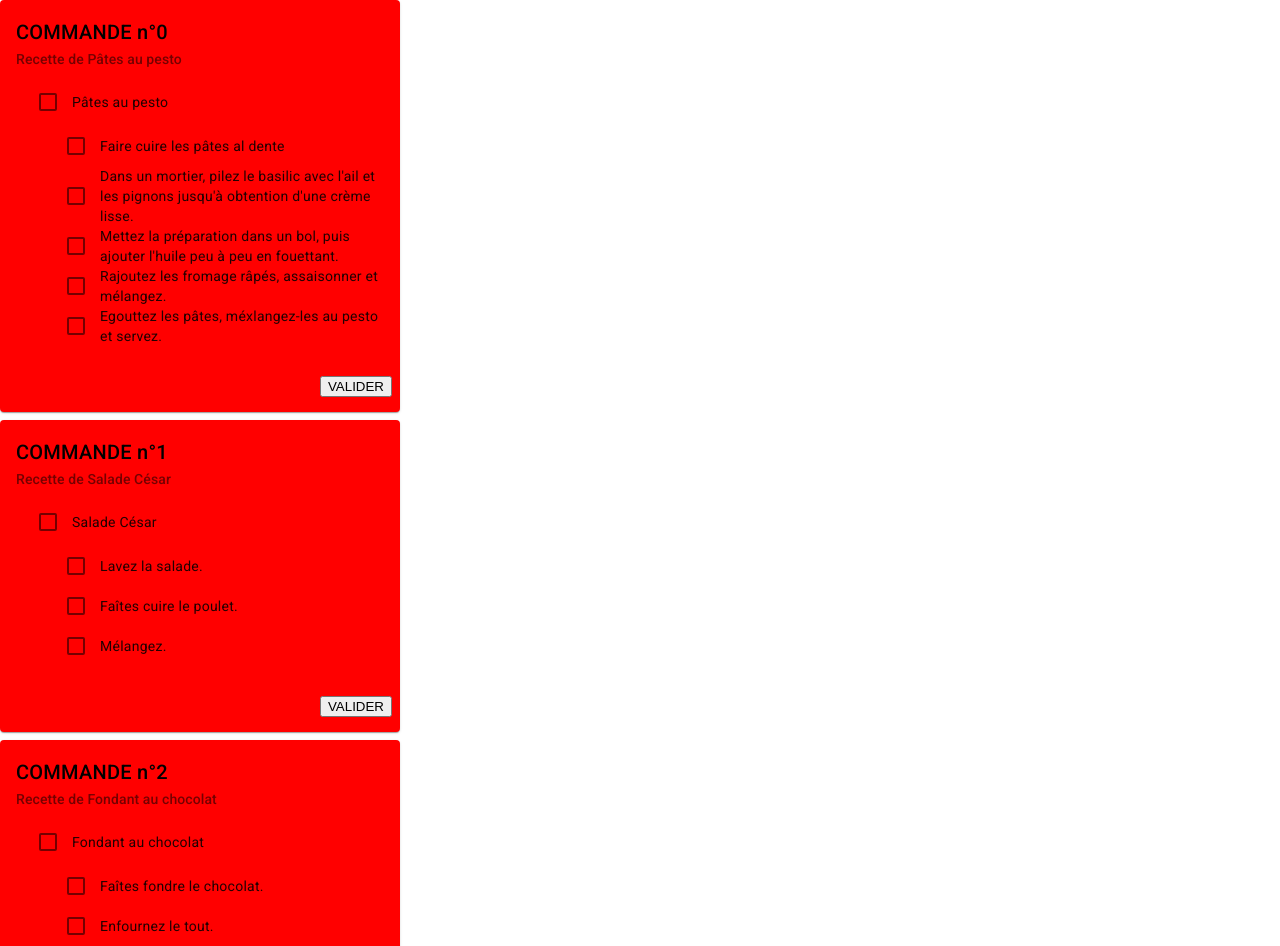
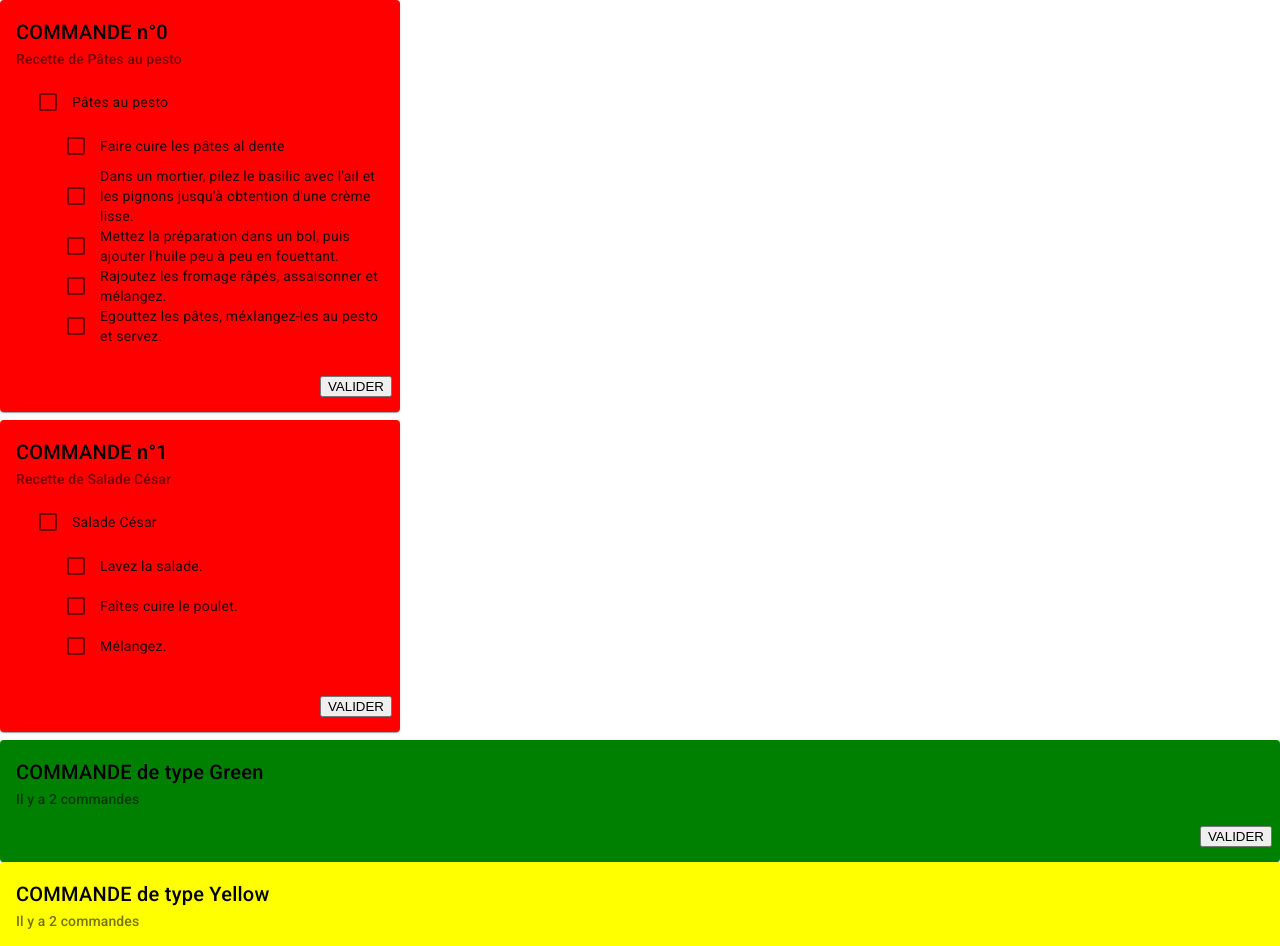
Before and after one commit to EvaRadu/eCuisine, an Angular app: page / in a window 1280 px wide. Shown: the top 946 px of the page. Built offline with nearby package versions, Linux system fonts and the light colour scheme.

Commit message:
Clusterize card component

```diff
--- a/src/app/app.component.html
+++ b/src/app/app.component.html
@@ -1,3 +1,6 @@
 <div *ngFor="let task of tasks">
 <app-card *ngIf="notClusterize(task)" [task]=task></app-card>
 </div>
+
+<app-card-cluster *ngIf="clusterize" [numberOfCommand]="numberOfGreen()" [typeCluster]="'Green'"></app-card-cluster>
+<app-card-cluster *ngIf="clusterize" [numberOfCommand]="numberOfYellow()" [typeCluster]="'Yellow'"></app-card-cluster>
--- a/src/app/app.component.ts
+++ b/src/app/app.component.ts
@@ -14,7 +14,7 @@ export class AppComponent implements OnInit {
 
   notClusterize(task: Task) {
     if (task.pressingNumber != undefined) {
-      if(task.pressingNumber < 40 && this.clusterize) {
+      if(task.pressingNumber < 60 && this.clusterize) {
         return false;
       }
       return true;
@@ -22,11 +22,35 @@ export class AppComponent implements OnInit {
     return true;
   }
 
+  numberOfGreen() {
+    let nbGreen = 0;
+    tasks.forEach(function(task) {
+      if(task.pressingNumber != undefined) {
+        if(task.pressingNumber < 30) {
+          nbGreen += 1;
+        }
+      }
+    })
+    return nbGreen;
+  }
+
+  numberOfYellow() {
+    let nbYellow = 0;
+    tasks.forEach(function(task) {
+      if(task.pressingNumber != undefined) {
+        if(task.pressingNumber >= 30 && task.pressingNumber < 60) {
+          nbYellow += 1;
+        }
+      }
+    })
+    return nbYellow;
+  }
+
   ngOnInit() {
     setInterval(() => {
       let index = Math.floor(Math.random() * (tasks.length))
       console.log(index)
       this.tasks[index].pressingNumber = Math.random() * 100;
-    }, 5000);
+    }, 1000);
   }
 }
--- a/src/app/app.module.ts
+++ b/src/app/app.module.ts
@@ -10,12 +10,14 @@ import { FormsModule } from '@angular/forms';
 
 import { CardComponent } from './card/card.component';
 import {MatCardModule} from '@angular/material/card';
+import { CardClusterComponent } from './card-cluster/card-cluster.component';
 
 @NgModule({
   declarations: [
     AppComponent,
     CardComponent,
-    ListeComponent
+    ListeComponent,
+    CardClusterComponent
     ],
   imports: [
     BrowserModule,
--- /dev/null
+++ b/src/app/card-cluster/card-cluster.component.html
@@ -0,0 +1,9 @@
+<mat-card class="cardCluster" [ngStyle]="{background: typeCluster}">
+  <mat-card-header>
+    <mat-card-title>COMMANDE de type {{typeCluster}} </mat-card-title>
+    <mat-card-subtitle>Il y a {{numberOfCommand}} commandes</mat-card-subtitle>
+  </mat-card-header>
+  <mat-card-actions align="end">
+    <button mat-button *ngIf="true">VALIDER</button>
+  </mat-card-actions>
+</mat-card>
```
Also changed, not shown: src/app/card-cluster/card-cluster.component.ts (added, +12 -0 lines), src/app/card-cluster/card-cluster.component.scss (added).
